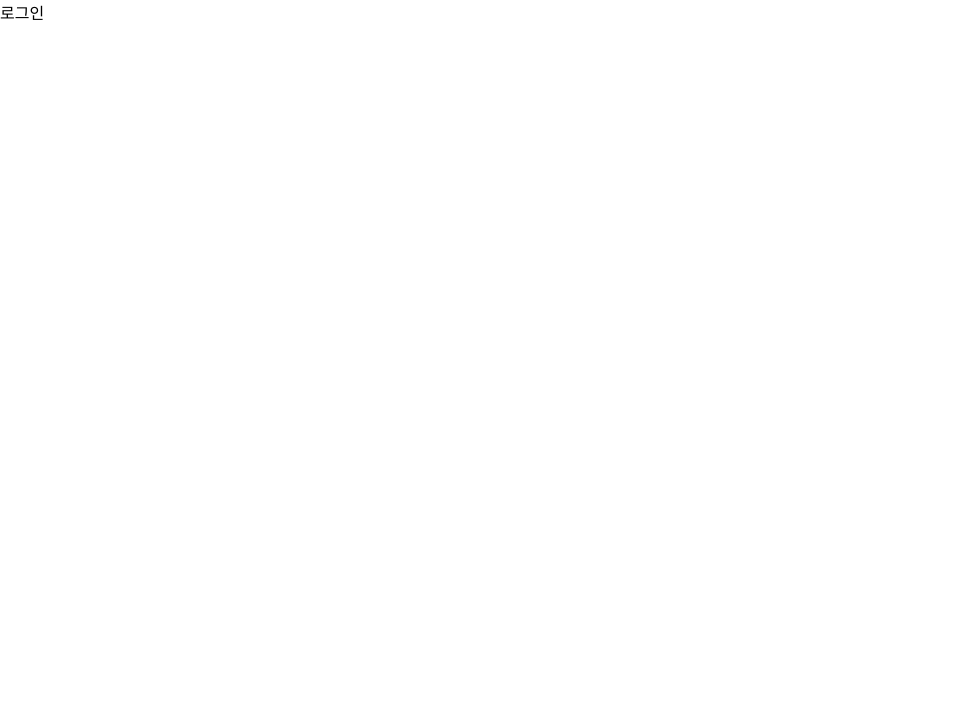
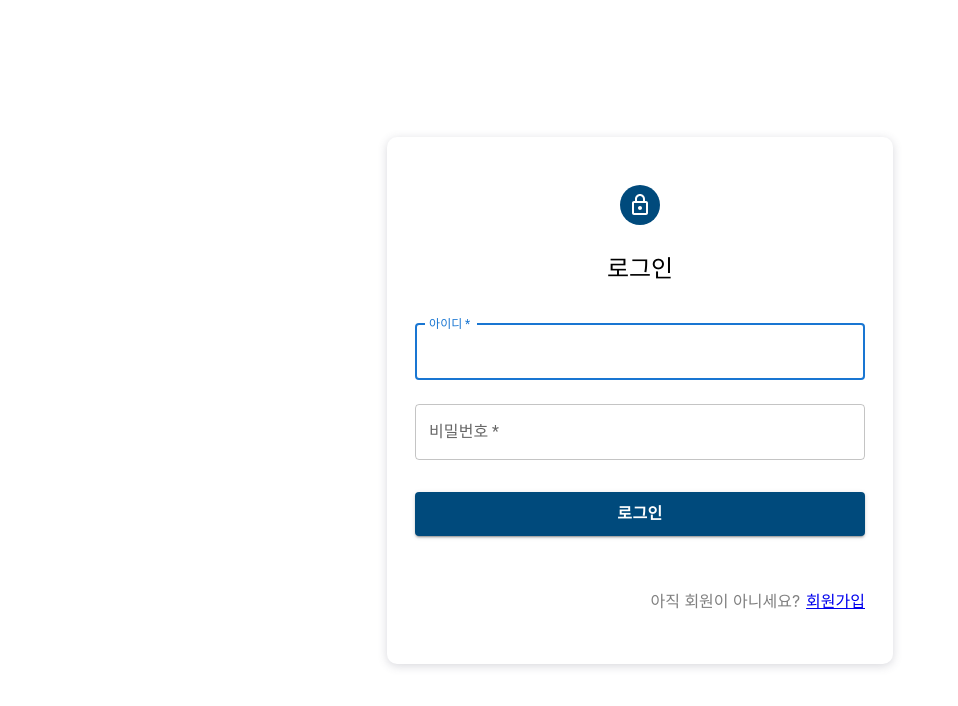
Before and after one commit to met-co/react-simple-market, a React (Create React App) app in the folder market/: page /signin in a window 1280 px wide. Shown: the top 706 px of the page, without its empty margins (0-958 px from the left). Built offline with nearby package versions, Linux system fonts and the light colour scheme.

Commit message:
Feact: 로그인 화면 UI 개발

```diff
--- a/market/src/components/Layout.js
+++ b/market/src/components/Layout.js
@@ -7,7 +7,6 @@ const Layout = ({ children }) => {
 export default Layout;
 
 const StWrap = styled.div`
-  /* font-family: "Montserrat", sans-serif; */
   font-family: "Gowun Dodum", sans-serif;
   max-width: 1200px;
   min-width: 800px;
--- a/market/src/pages/Login/Signin.jsx
+++ b/market/src/pages/Login/Signin.jsx
@@ -1,10 +1,135 @@
 import React from "react";
-import { useNavigate } from "react-router-dom";
+import { gTheme } from "../../theme/globalTheme";
+import { useForm } from "react-hook-form";
+import { useNavigate, Link } from "react-router-dom";
+
+import styled from "styled-components";
+import LockOutlinedIcon from "@mui/icons-material/LockOutlined";
+import { TextField } from "@mui/material";
+import Avatar from "@mui/material/Avatar";
+import Button from "@mui/material/Button";
 
 const Signin = () => {
   const navigate = useNavigate();
+  const { register, watch, handleSubmit } = useForm();
 
-  return <div>로그인</div>;
+  console.log(watch());
+
+  const handleLogin = (data) => {
+    console.log(data);
+  };
+  const handleError = (error) => {
+    console.log(error);
+  };
+
+  return (
+    <SWrapper>
+      <SCard>
+        <STitleContainer>
+          <Avatar sx={{ bgcolor: gTheme.color.primary }}>
+            <LockOutlinedIcon />
+          </Avatar>
+          <STitle>로그인</STitle>
+        </STitleContainer>
+        <form onSubmit={handleSubmit(handleLogin, handleError)}>
+          <TextField
+            margin="normal"
+            required
+            fullWidth
+            id="id"
+            label="아이디"
+            name="id"
+            autoComplete="id"
+            autoFocus
+            {...register("signin-id", {
+              minLength: { value: 5, message: "테스트" },
+            })}
+          />
+          <TextField
+            margin="normal"
+            required
+            fullWidth
+            name="password"
+            label="비밀번호"
+            type="password"
+            id="password"
+            autoComplete="current-password"
+            {...register("password", {})}
+          />
+          <SButton
+            type="submit"
+            fullWidth
+            variant="contained"
+            sx={{
+              mt: 3,
+              mb: 2,
+              backgroundColor: gTheme.color.primary,
+              fontSize: 16,
+              fontWeight: 700,
+            }}
+          >
+            로그인
+          </SButton>
+          <SSignupContainer>
+            <SSignupText>아직 회원이 아니세요?</SSignupText>
+            <Link to={"/signup"}>회원가입</Link>
+          </SSignupContainer>
+        </form>
+      </SCard>
+    </SWrapper>
+  );
 };
 
 export default Signin;
+
+const SWrapper = styled.div`
+  display: flex;
+  align-items: center;
+  justify-content: center;
+  width: 100%;
+  height: 100vh;
+  margin: auto;
+`;
+
+const SCard = styled.div`
+  display: flex;
+  flex-direction: column;
+  align-items: center;
+  justify-content: flex-start;
+  width: 450px;
+  border-radius: 10px;
+  padding: 48px 28px 36px 28px;
+  box-shadow: 0px 2px 10px 0px rgba(76, 78, 100, 0.22);
+`;
+
+const STitleContainer = styled.div`
+  display: flex;
+  flex-direction: column;
+  align-items: center;
+  justify-content: center;
+  width: 100%;
+`;
+
+const STitle = styled.p`
+  text-align: center;
+  font-size: 24px;
+`;
+
+const SButton = styled(Button)`
+  height: 44px;
+  font-size: 100;
+  font-weight: 600;
+`;
+
+const SSignupContainer = styled.div`
+  display: flex;
+  flex-direction: row;
+  align-items: center;
+  justify-content: flex-end;
+  margin-top: 20px;
+`;
+
+const SSignupText = styled.p`
+  margin-right: 6px;
+  color: gray;
+`;
```
